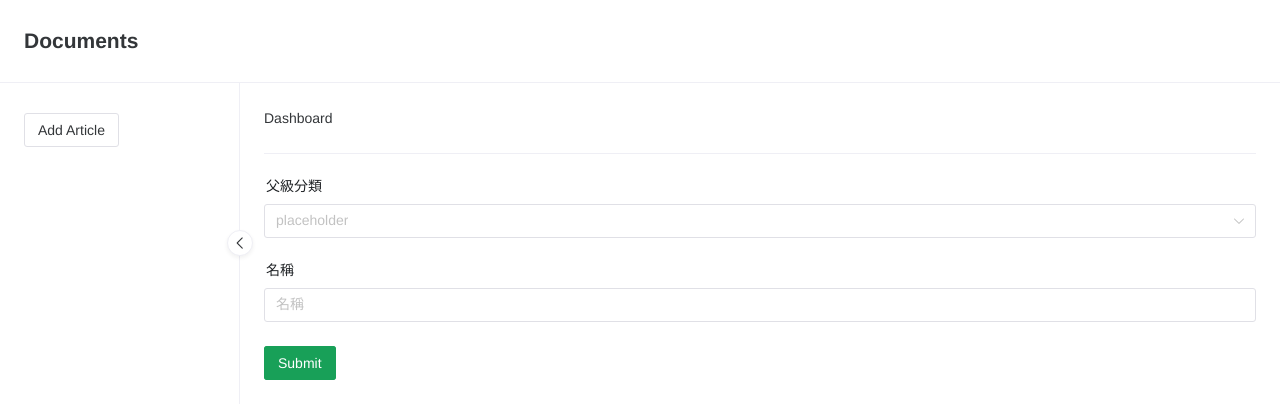
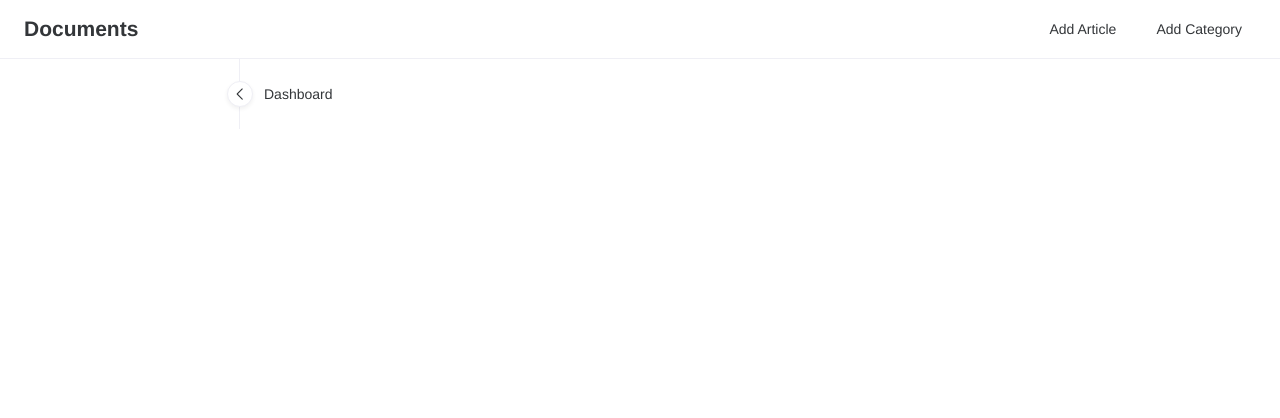
Before and after one commit to LunchBox/test001, a Vue app: page / in a window 1280 px wide. Shown: the top 418 px of the page. Built offline with nearby package versions, Linux system fonts and the light colour scheme.

Commit message:
seperate article and category form page

```diff
--- a/src/App.vue
+++ b/src/App.vue
@@ -17,8 +17,8 @@
 	import SiteMenus from "./components/SiteMenus.vue";
 	import Article from "./components/Article.vue";
 
-	import CategoryForm from "./components/CategoryForm.vue";
-	import ArticleForm from "./components/ArticleForm.vue";
+	import CategoryForm from "./components/_CategoryForm.vue";
+	import ArticleForm from "./components/_ArticleForm.vue";
 
 	import { currentArticles } from "./store/current.js";
 
@@ -30,7 +30,7 @@
 <template>
 	<n-space vertical size="large">
 		<n-layout>
-			<n-layout-header style="padding: 24px" bordered>
+			<n-layout-header style="padding: 12px 24px" bordered>
 				<SiteHeader />
 			</n-layout-header>
 			<n-layout has-sider>
@@ -45,12 +45,9 @@
           @expand="collapsed = false"
         >
           <SiteMenus />
-          <n-button @click="showDrawer = true">Add Article</n-button>
 				</n-layout-sider>
 				<n-layout-content content-style="padding: 24px;">
           <router-view></router-view>
-					<n-divider />
-					<CategoryForm />
 				</n-layout-content>
 			</n-layout>
 		</n-layout>
--- a/src/components/ArticleForm.vue
+++ b/src/components/ArticleForm.vue
@@ -1,100 +1,25 @@
+<script setup>
+import { computed } from "vue";
+import { useRoute } from "vue-router";
+
+import { findById } from "../store/articles.js";
+
+import ArticleForm from "../components/_ArticleForm.vue";
+
+import CategoryBreadcrumb from "../components/CategoryBreadcrumb.vue";
+
+const route = useRoute();
+
+const article = computed(() => findById(route.params.id));
+</script>
+
 <template>
-	<n-form @submit.prevent="onSubmit">
-    <h3>Add Article</h3>
+  <div>
+    <CategoryBreadcrumb v-if="article" :category="article.$category" />
 
-		<n-form-item v-if="!category" label="分類" path="formData.categoryId">
-			<n-cascader
-				v-model:value="formData.categoryId"
-				placeholder="placeholder"
-				:expand-trigger="'click'"
-				:options="options"
-			/>
-		</n-form-item>
-
-		<n-form-item label="標題" path="formData.title">
-			<n-input v-model:value="formData.title" placeholder="標題" />
-		</n-form-item>
-
-		<n-form-item label="內容" path="formData.content">
-			<n-input
-				v-model:value="formData.content"
-				type="textarea"
-				placeholder="Content"
-				:autosize="{
-					minRows: 3,
-				}"
-			/>
-		</n-form-item>
-
-		<div>
-			<n-button attr-type="submit" type="primary">Submit</n-button>
-		</div>
-	</n-form>
+    <ArticleForm :article="article" />
+  </div>
 </template>
-
-<script setup>
-	import { ref, reactive, computed, watch} from "vue";
-	import { NForm, NFormItem, NInput, NButton } from "naive-ui";
-	import { NCascader } from "naive-ui";
-
-	import { topLevelCategories } from "../store/categories.js";
-	import { addToList } from "../store/articles.js";
-
-  import Category from "../models/category.js";
-  import Article from "../models/article.js";
-
-  const props = defineProps({
-    category: Category,
-    article: Article
-  });
-
-	function getOptions(categories = []) {
-		return categories.map((cate) => {
-			const option = {
-				value: cate.id,
-				label: cate.name,
-			};
-			if (cate.$children && cate.$children.length > 0) {
-				option.children = getOptions(cate.$children);
-			}
-			return option;
-		});
-	}
-
-	const options = computed(() => {
-		return getOptions(topLevelCategories.value);
-	});
-
-	const formData = reactive({
-		categoryId: null,
-		title: null,
-		content: null,
-	});
-
-  const editing = ref(null);
-
-  watch(() => props.article, (newVal) => {
-    if (newVal){
-      formData.categoryId = newVal.categoryId;
-      formData.title = newVal.title;
-      formData.content = newVal.content;
-
-      editing.value = newVal;
-    }
-  }, { immediate: true });
-
-	function onSubmit() {
-		const { title, content, categoryId } = formData;
-
-    const cid = props.category ? props.category.id : categoryId;
-
-		addToList(title, content, cid);
-
-		formData.categoryId = null;
-		formData.title = null;
-		formData.content = null;
-	}
-</script>
 
 <style>
 </style>
--- a/src/components/Category.vue
+++ b/src/components/Category.vue
@@ -8,7 +8,7 @@ import { findById } from "../store/categories.js";
 
 import Category from "../models/category.js";
 import Article from "../components/Article.vue";
-import ArticleForm from "../components/ArticleForm.vue";
+import ArticleForm from "../components/_ArticleForm.vue";
 
 import CategoryBreadcrumb from "../components/CategoryBreadcrumb.vue";
 
@@ -29,7 +29,6 @@ const articles = computed(() => category.value ? category.value.$articles : []);
       <Article
         :article="article"
       />
-      <n-divider />
     </template>
 
 
--- a/src/components/CategoryForm.vue
+++ b/src/components/CategoryForm.vue
@@ -1,64 +1,25 @@
+<script setup>
+import { computed } from "vue";
+import { useRoute } from "vue-router";
+
+import { findById } from "../store/categories.js";
+
+import CategoryForm from "../components/_CategoryForm.vue";
+
+import CategoryBreadcrumb from "../components/CategoryBreadcrumb.vue";
+
+const route = useRoute();
+
+const category = computed(() => findById(route.params.id));
+</script>
+
 <template>
-	<n-form @submit.prevent="onSubmit">
-		<n-form-item label="父級分類" path="formData.parentId">
-			<n-cascader
-				v-model:value="formData.parentId"
-				placeholder="placeholder"
-				:expand-trigger="'click'"
-				:options="options"
-			/>
-		</n-form-item>
+  <div>
+    <CategoryBreadcrumb v-if="category" :category="category" />
 
-		<n-form-item label="名稱" path="formData.name">
-			<n-input v-model:value="formData.name" placeholder="名稱" />
-		</n-form-item>
-
-		<div>
-			<n-button attr-type="submit" type="primary">Submit</n-button>
-		</div>
-	</n-form>
+    <CategoryForm :category="category" />
+  </div>
 </template>
-
-<script setup>
-	import { reactive, computed } from "vue";
-	import { NForm, NFormItem, NInput, NButton } from "naive-ui";
-	import { NCascader } from "naive-ui";
-
-	import { addToList, topLevelCategories } from "../store/categories.js";
-
-	function getOptions(categories = []) {
-		return categories.map((cate) => {
-			const option = {
-				value: cate.id,
-				label: cate.name,
-			};
-			if (cate.$children && cate.$children.length > 0) {
-				option.children = getOptions(cate.$children);
-			}
-			return option;
-		});
-	}
-
-	const options = computed(() => {
-		return getOptions(topLevelCategories.value);
-	});
-
-	// const options = getOptions(topLevelCategories.value);
-
-	const formData = reactive({
-		name: null,
-		parentId: null,
-	});
-
-	function onSubmit() {
-		const { name, parentId } = formData;
-
-		addToList(name, parentId);
-
-		formData.name = null;
-		formData.parentId = null;
-	}
-</script>
 
 <style>
 </style>
--- a/src/components/EditArticle.vue
+++ /dev/null
@@ -1,25 +0,0 @@
-<script setup>
-import { computed } from "vue";
-import { useRoute } from "vue-router";
-
-import { findById } from "../store/articles.js";
-
-import ArticleForm from "../components/ArticleForm.vue";
-
-import CategoryBreadcrumb from "../components/CategoryBreadcrumb.vue";
-
-const route = useRoute();
-
-const article = computed(() => findById(route.params.id));
-</script>
-
-<template>
-  <div v-if="article">
-    <CategoryBreadcrumb :category="article.$category" />
-
-    <ArticleForm :article="article" />
-  </div>
-</template>
-
-<style>
-</style>
--- a/src/components/SiteHeader.vue
+++ b/src/components/SiteHeader.vue
@@ -1,8 +1,33 @@
 <template>
-	<router-link to="/">Documents</router-link>
+	<n-grid x-gap="12" :cols="3">
+    <n-grid-item>
+			<router-link to="/">Documents</router-link>
+    </n-grid-item>
+    <n-grid-item>
+      <div class="green"></div>
+    </n-grid-item>
+    <n-grid-item>
+      <n-space justify="end">
+        <n-button quaternary @click="addArticle">Add Article</n-button>
+        <n-button quaternary @click="addCategory">Add Category</n-button>
+      </n-space>
+    </n-grid-item>
+  </n-grid>
 </template>
 
-<script>
+<script setup>
+  import { useRouter } from "vue-router";
+  import { NGrid, NGridItem, NButton, NSpace } from "naive-ui";
+
+  const router = useRouter();
+
+  function addArticle(){
+    router.push({ path: `/articles/add` });
+  }
+
+  function addCategory(){
+    router.push({ path: `/categories/add` });
+  }
 </script>
 
 <style scoped>
--- /dev/null
+++ b/src/components/_ArticleForm.vue
@@ -0,0 +1,100 @@
+<template>
+	<n-form @submit.prevent="onSubmit">
+    <h3>Add Article</h3>
+
+		<n-form-item v-if="!category" label="分類" path="formData.categoryId">
+			<n-cascader
+				v-model:value="formData.categoryId"
+				placeholder="placeholder"
+				:expand-trigger="'click'"
+				:options="options"
+			/>
+		</n-form-item>
+
+		<n-form-item label="標題" path="formData.title">
+			<n-input v-model:value="formData.title" placeholder="標題" />
+		</n-form-item>
+
+		<n-form-item label="內容" path="formData.content">
+			<n-input
+				v-model:value="formData.content"
+				type="textarea"
+				placeholder="Content"
+				:autosize="{
+					minRows: 3,
+				}"
+			/>
+		</n-form-item>
+
+		<div>
+			<n-button attr-type="submit" type="primary">Submit</n-button>
+		</div>
+	</n-form>
+</template>
+
+<script setup>
+	import { ref, reactive, computed, watch} from "vue";
+	import { NForm, NFormItem, NInput, NButton } from "naive-ui";
+	import { NCascader } from "naive-ui";
+
+	import { topLevelCategories } from "../store/categories.js";
+	import { addToList } from "../store/articles.js";
+
+  import Category from "../models/category.js";
+  import Article from "../models/article.js";
+
+  const props = defineProps({
+    category: Category,
+    article: Article
+  });
+
+	function getOptions(categories = []) {
+		return categories.map((cate) => {
+			const option = {
+				value: cate.id,
+				label: cate.name,
+			};
+			if (cate.$children && cate.$children.length > 0) {
+				option.children = getOptions(cate.$children);
+			}
+			return option;
+		});
+	}
+
+	const options = computed(() => {
+		return getOptions(topLevelCategories.value);
+	});
+
+	const formData = reactive({
+		categoryId: null,
+		title: null,
+		content: null,
+	});
+
+  const editing = ref(null);
+
+  watch(() => props.article, (newVal) => {
+    if (newVal){
+      formData.categoryId = newVal.categoryId;
+      formData.title = newVal.title;
+      formData.content = newVal.content;
+
+      editing.value = newVal;
+    }
+  }, { immediate: true });
+
+	function onSubmit() {
+		const { title, content, categoryId } = formData;
+
+    const cid = props.category ? props.category.id : categoryId;
+
+		addToList(title, content, cid);
+
+		formData.categoryId = null;
+		formData.title = null;
+		formData.content = null;
+	}
+</script>
+
+<style>
+</style>
--- /dev/null
+++ b/src/components/_CategoryForm.vue
@@ -0,0 +1,64 @@
+<template>
+	<n-form @submit.prevent="onSubmit">
+		<n-form-item label="父級分類" path="formData.parentId">
+			<n-cascader
+				v-model:value="formData.parentId"
+				placeholder="placeholder"
+				:expand-trigger="'click'"
+				:options="options"
+			/>
+		</n-form-item>
+
+		<n-form-item label="名稱" path="formData.name">
+			<n-input v-model:value="formData.name" placeholder="名稱" />
+		</n-form-item>
+
+		<div>
+			<n-button attr-type="submit" type="primary">Submit</n-button>
+		</div>
+	</n-form>
+</template>
+
+<script setup>
+	import { reactive, computed } from "vue";
+	import { NForm, NFormItem, NInput, NButton } from "naive-ui";
+	import { NCascader } from "naive-ui";
+
+	import { addToList, topLevelCategories } from "../store/categories.js";
+
+	function getOptions(categories = []) {
+		return categories.map((cate) => {
+			const option = {
+				value: cate.id,
+				label: cate.name,
+			};
+			if (cate.$children && cate.$children.length > 0) {
+				option.children = getOptions(cate.$children);
+			}
+			return option;
+		});
+	}
+
+	const options = computed(() => {
+		return getOptions(topLevelCategories.value);
+	});
+
+	// const options = getOptions(topLevelCategories.value);
+
+	const formData = reactive({
+		name: null,
+		parentId: null,
+	});
+
+	function onSubmit() {
+		const { name, parentId } = formData;
+
+		addToList(name, parentId);
+
+		formData.name = null;
+		formData.parentId = null;
+	}
+</script>
+
+<style>
+</style>
```
Also changed, not shown: src/components/Article.vue (+13 -4 lines), src/router/index.js (+6 -2 lines).
